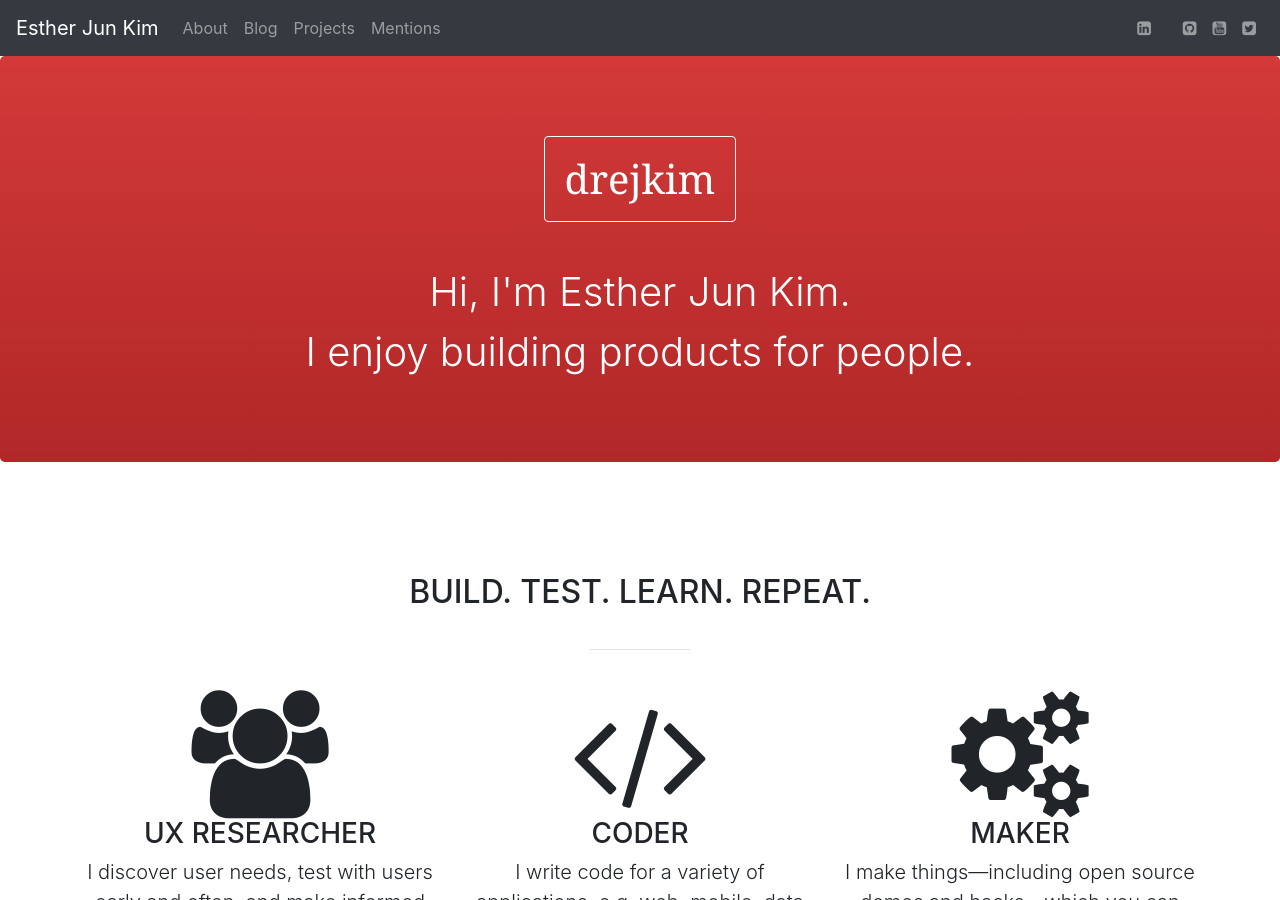
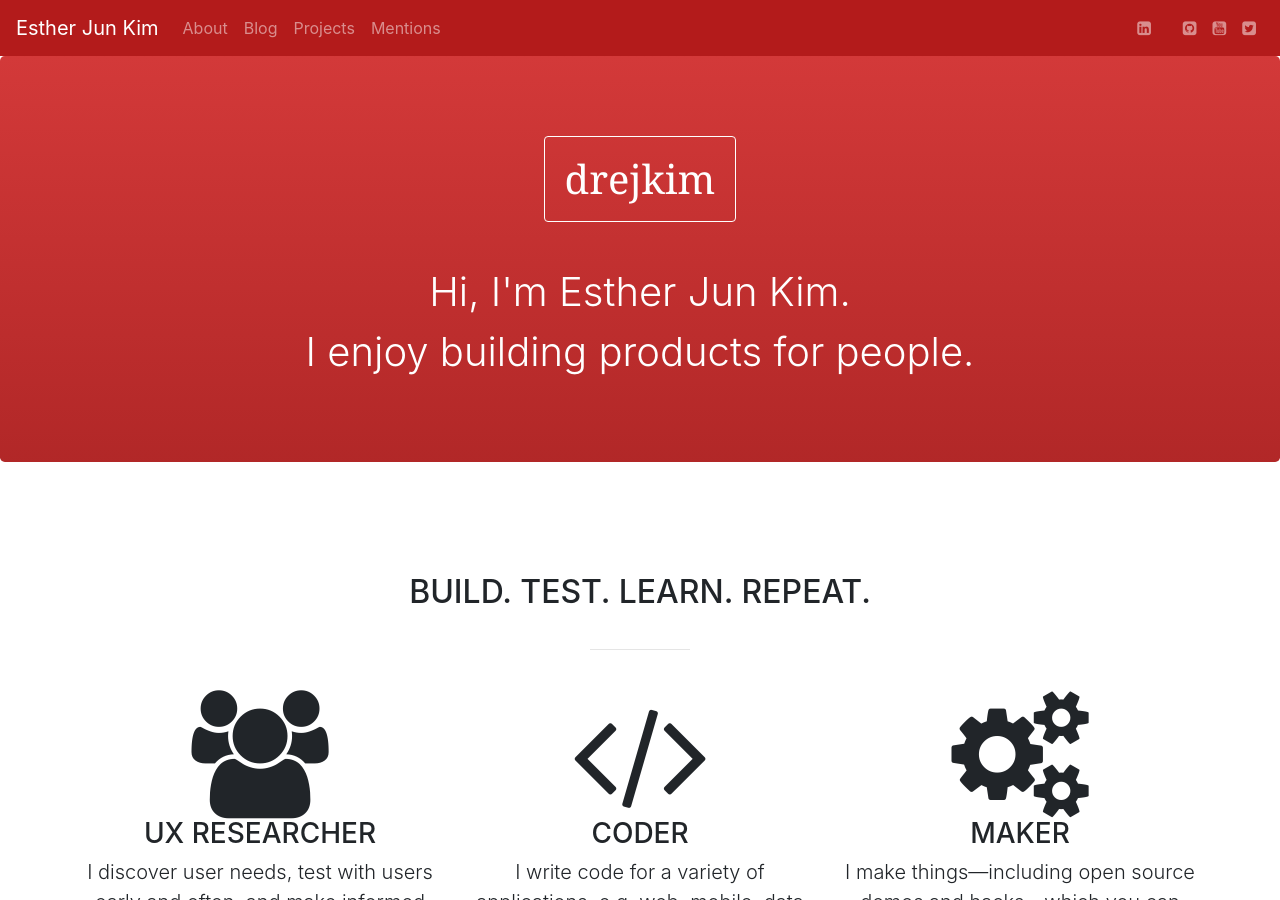
Before and after one commit to estherjk/estherjk.github.io, a Jekyll site: the page built from index.html, in a window 1280 px wide and 900 px high. Built offline with Jekyll 4.4.1, drawn with Linux system fonts in a browser that asks for light colours; nearby versions of some CDN libraries; a style sheet for code colours, icons or effects is not loaded.

Commit message:
Update navbar to use primary background color

```diff
--- a/_includes/navbar.html
+++ b/_includes/navbar.html
@@ -1,4 +1,4 @@
-<nav class="navbar navbar-expand-md fixed-top navbar-dark bg-dark">
+<nav class="navbar navbar-expand-md fixed-top navbar-dark bg-primary">
   <a class="navbar-brand" href="/">Esther Jun Kim</a>
   <button class="navbar-toggler" type="button" data-toggle="collapse" data-target="#navbarNav" aria-controls="navbarNav" aria-expanded="false" aria-label="Toggle navigation">
     <span class="navbar-toggler-icon"></span>
```
